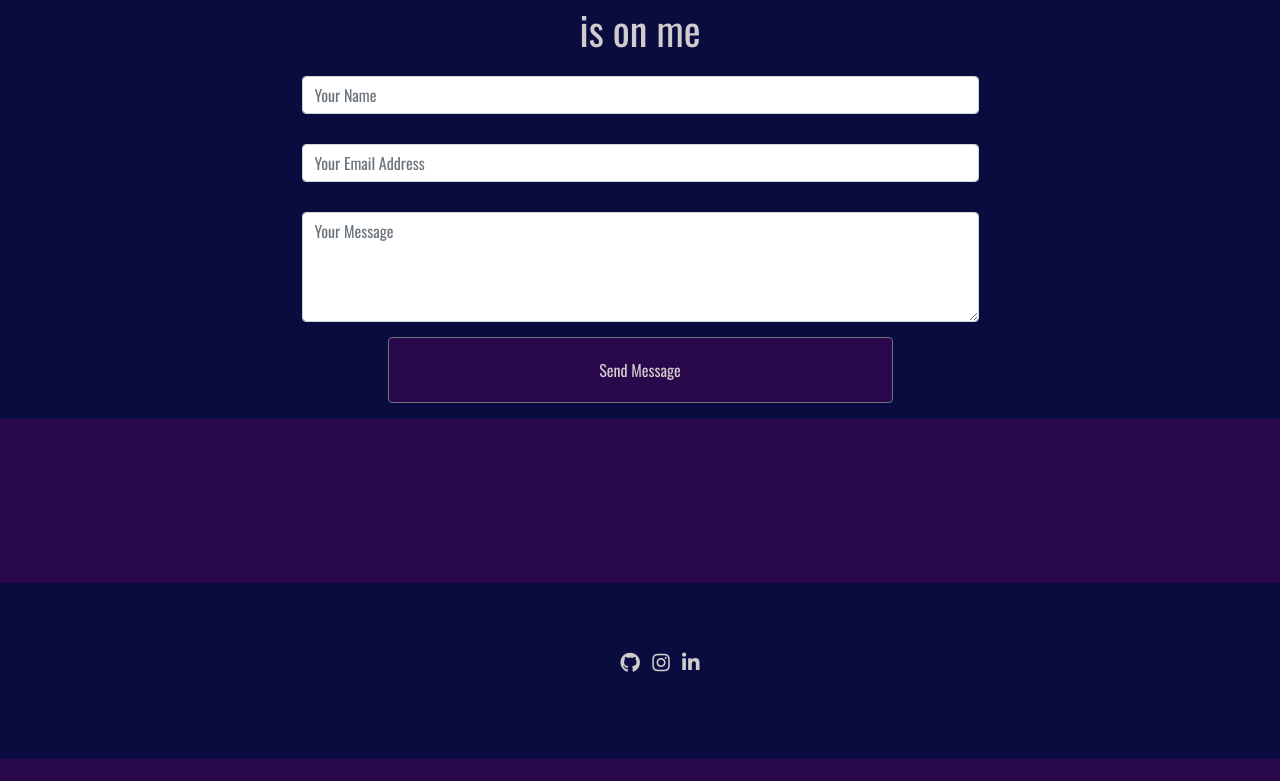
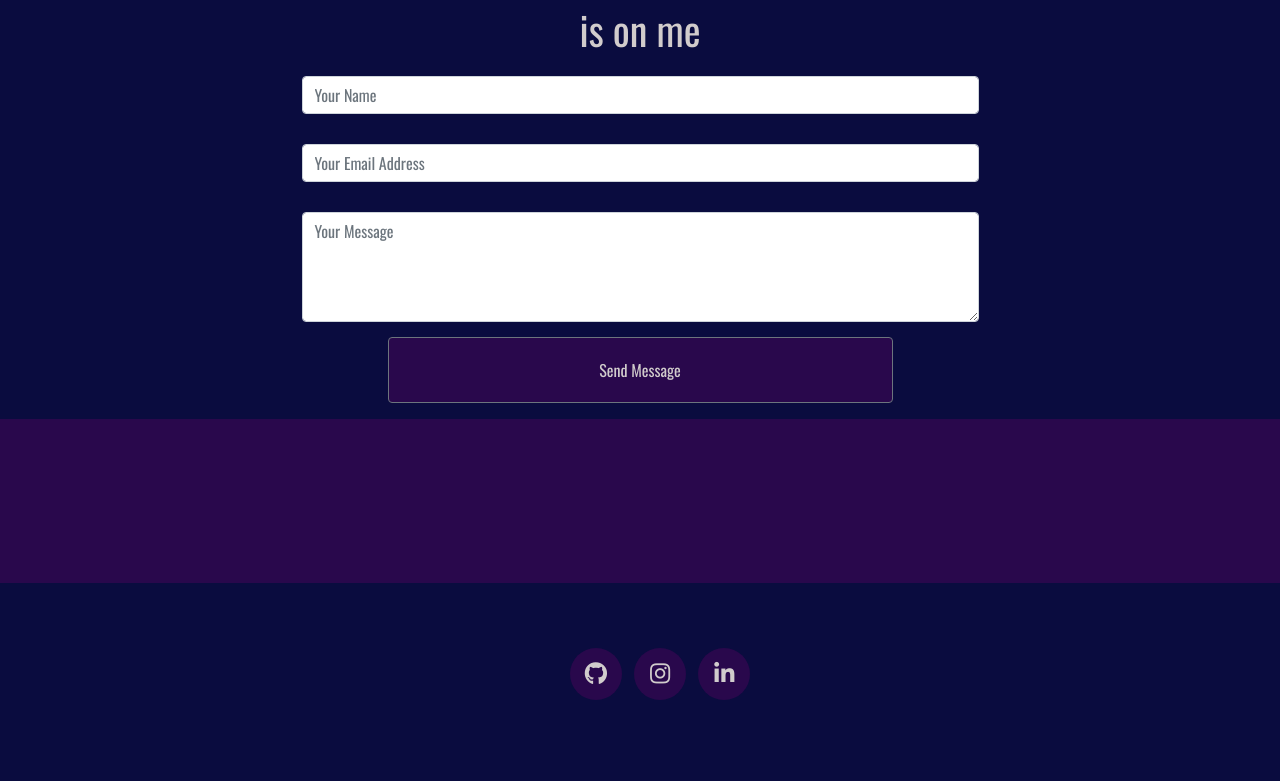
Before and after one commit to VTwin90/Milestone-1-Portfolio, a plain HTML site: page index.html in a window 1280 px wide. Shown: the part 3670-4451 px from the top of the page. Before the commit the page ends 4429 px from the top, so only its background shows below. Drawn offline with nearby package versions, Linux system fonts and the light colour scheme; files whose address does not match are found by name.

Commit message:
added social links styles to footer

```diff
--- a/assets/css/style.css
+++ b/assets/css/style.css
@@ -278,7 +278,6 @@ h1.text {
 }
 
 /* Footer */
-
 footer {
    background-color: #0a0c3f;
     font-family: 'Montserrat';
@@ -287,6 +286,29 @@ footer {
     justify-content: center;
     padding: 15px;
     justify-content: center;
+}
+
+/* Social Links*/
+.social-links li a i {
+    width: 52px;
+    height: 52px;
+    padding: 22px 0;
+    border-radius: 50%;
+    font-size: 1.4375rem;
+    line-height: 7px;
+    text-align: center;
+    justify-content: center;
+    color: #D1CCCC;
+    background: #29084C;
+    transition: all 0.35s ease-in-out;
+    -moz-transition: all 0.35s ease-in-out;
+    -webkit-transition: all 0.35s ease-in-out;
+    -o-transition: all 0.35s ease-in-out;
+}
+
+.social-links li a i:hover {
+    color: #D1CCCC;
+   background-image: linear-gradient(135deg, #FEED07 0%, #FE6A50 5%, #ED00AA 15%, #2FE3FE 50%, #8900FF 100%);
 }
 
 /*  Media Screens*/
```
